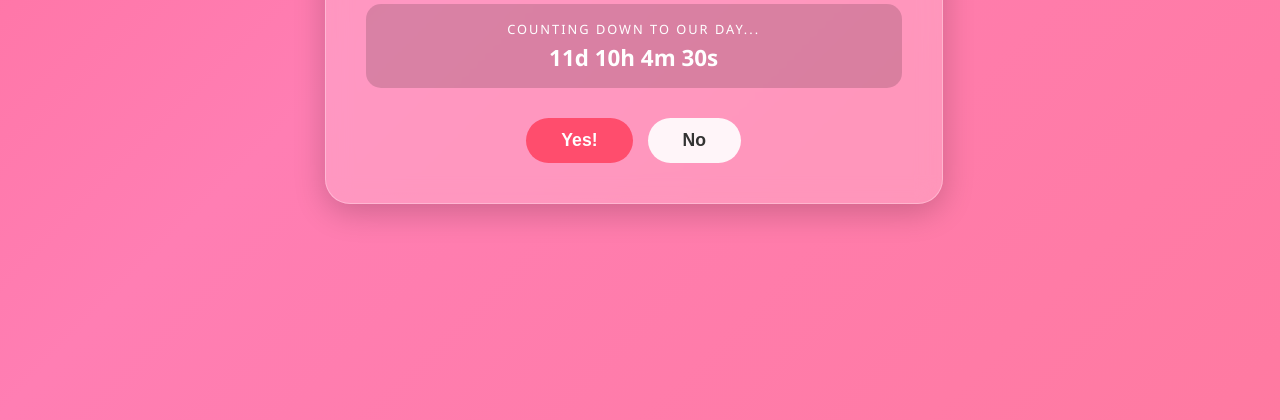
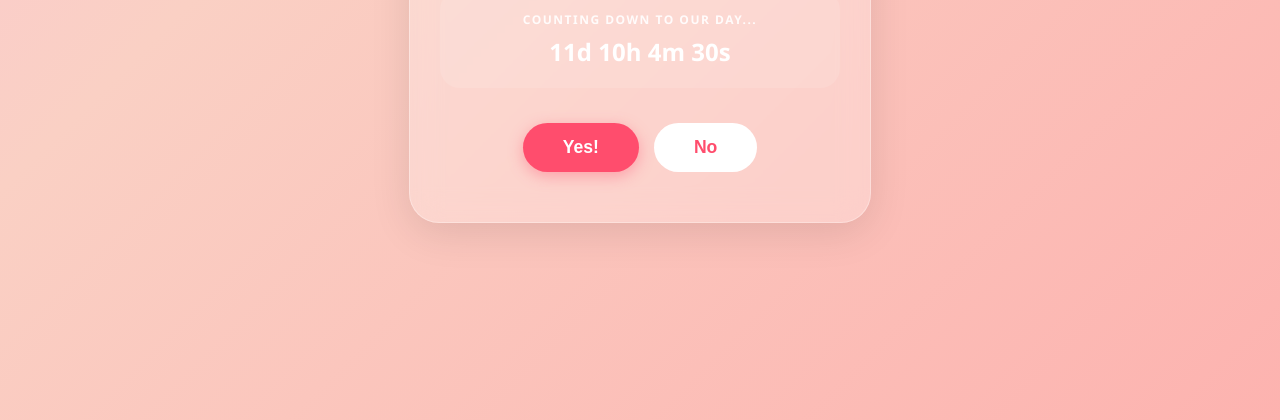
Before and after one commit to vedantsomwanshi2712-stack/for-tanu, a plain HTML site: page index.html in a window 1280 px wide. Shown: the part 380-800 px from the top of the page. Drawn offline with Linux system fonts and the light colour scheme.

Commit message:
Refactor styles for background and UI elements
Updated background gradient and adjusted styles for various elements including buttons and containers.

```diff
--- a/style.css
+++ b/style.css
@@ -4,13 +4,13 @@ body {
     display: flex;
     align-items: center;
     justify-content: center;
-    /* Animated Gradient Background */
-    background: linear-gradient(-45deg, #ff758c, #ff7eb3, #ff4d6d, #ffe5ec);
+    /* Smooth moving gradient background */
+    background: linear-gradient(-45deg, #ff9a9e, #fad0c4, #ffb1ff, #ff758c);
     background-size: 400% 400%;
-    animation: gradient 15s ease infinite;
+    animation: gradient 12s ease infinite;
     font-family: 'Segoe UI', Tahoma, Geneva, Verdana, sans-serif;
     overflow: hidden;
-    transition: all 0.8s ease;
+    transition: background 0.8s ease;
 }
 
 @keyframes gradient {
@@ -19,53 +19,54 @@ body {
     100% { background-position: 0% 50%; }
 }
 
-.music-player {
-    position: fixed;
-    top: 20px;
-    left: 50%;
-    transform: translateX(-50%);
-    width: 300px;
-    z-index: 100;
+.container {
+    width: 100%;
+    display: flex;
+    justify-content: center;
+    padding: 20px;
 }
 
 .glass-card {
-    background: rgba(255, 255, 255, 0.2);
-    backdrop-filter: blur(12px);
-    -webkit-backdrop-filter: blur(12px);
-    border-radius: 25px;
-    padding: 40px;
+    background: rgba(255, 255, 255, 0.25);
+    backdrop-filter: blur(15px);
+    -webkit-backdrop-filter: blur(15px);
+    border-radius: 30px;
+    padding: 50px 30px;
     border: 1px solid rgba(255, 255, 255, 0.3);
-    box-shadow: 0 8px 32px 0 rgba(0, 0, 0, 0.2);
-    max-width: 85%;
+    box-shadow: 0 10px 40px rgba(0, 0, 0, 0.1);
+    max-width: 400px;
+    width: 90%;
     text-align: center;
 }
 
 h1 {
     color: white;
-    font-size: 2rem;
-    margin-bottom: 20px;
-    text-shadow: 1px 1px 5px rgba(0,0,0,0.2);
+    font-size: 1.8rem;
+    margin-bottom: 25px;
+    text-shadow: 1px 1px 10px rgba(0,0,0,0.1);
 }
 
 #timer {
     color: white;
-    margin-bottom: 30px;
-    background: rgba(0, 0, 0, 0.15);
-    padding: 15px;
-    border-radius: 15px;
+    margin-bottom: 35px;
+    background: rgba(255, 255, 255, 0.1);
+    padding: 20px;
+    border-radius: 20px;
 }
 
 #timer p {
     margin: 0;
-    font-size: 0.8rem;
+    font-size: 0.75rem;
+    font-weight: bold;
     text-transform: uppercase;
-    letter-spacing: 2px;
+    letter-spacing: 1.5px;
+    opacity: 0.9;
 }
 
 #countdown {
-    font-size: 1.4rem;
-    font-weight: bold;
-    margin-top: 5px;
+    font-size: 1.5rem;
+    font-weight: 800;
+    margin-top: 8px;
 }
 
 .buttons {
@@ -75,23 +76,28 @@ h1 {
 }
 
 button {
-    padding: 12px 35px;
+    padding: 14px 40px;
     font-size: 1.1rem;
     border: none;
     border-radius: 50px;
     cursor: pointer;
     font-weight: bold;
-    transition: transform 0.2s;
+    transition: all 0.3s ease;
 }
 
 #yesButton {
     background-color: #ff4d6d;
     color: white;
+    box-shadow: 0 4px 15px rgba(255, 77, 109, 0.4);
+}
+
+#yesButton:hover {
+    transform: scale(1.05);
 }
 
 #noButton {
-    background-color: rgba(255, 255, 255, 0.9);
-    color: #333;
+    background-color: white;
+    color: #ff4d6d;
     z-index: 10;
 }
 
@@ -100,12 +106,15 @@ button {
 }
 
 .heart-container {
-    font-size: 5rem;
-    animation: pulse 1.5s infinite;
+    font-size: 5.5rem;
+    margin-top: 20px;
+    animation: heartbeat 1.2s infinite;
 }
 
-@keyframes pulse {
+@keyframes heartbeat {
     0% { transform: scale(1); }
-    50% { transform: scale(1.15); }
-    100% { transform: scale(1); }
+    15% { transform: scale(1.2); }
+    30% { transform: scale(1); }
+    45% { transform: scale(1.15); }
+    60% { transform: scale(1); }
 }
```
